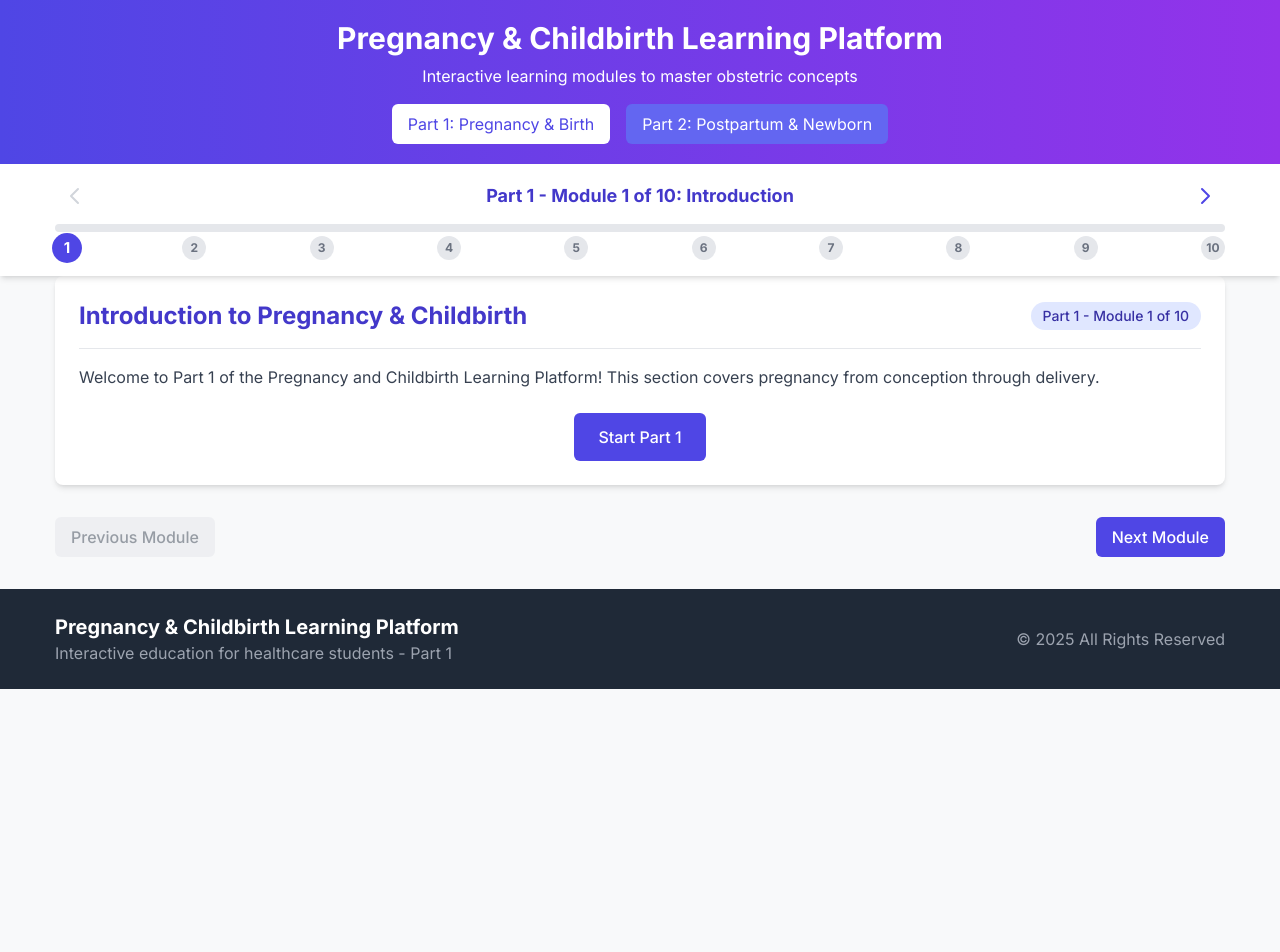
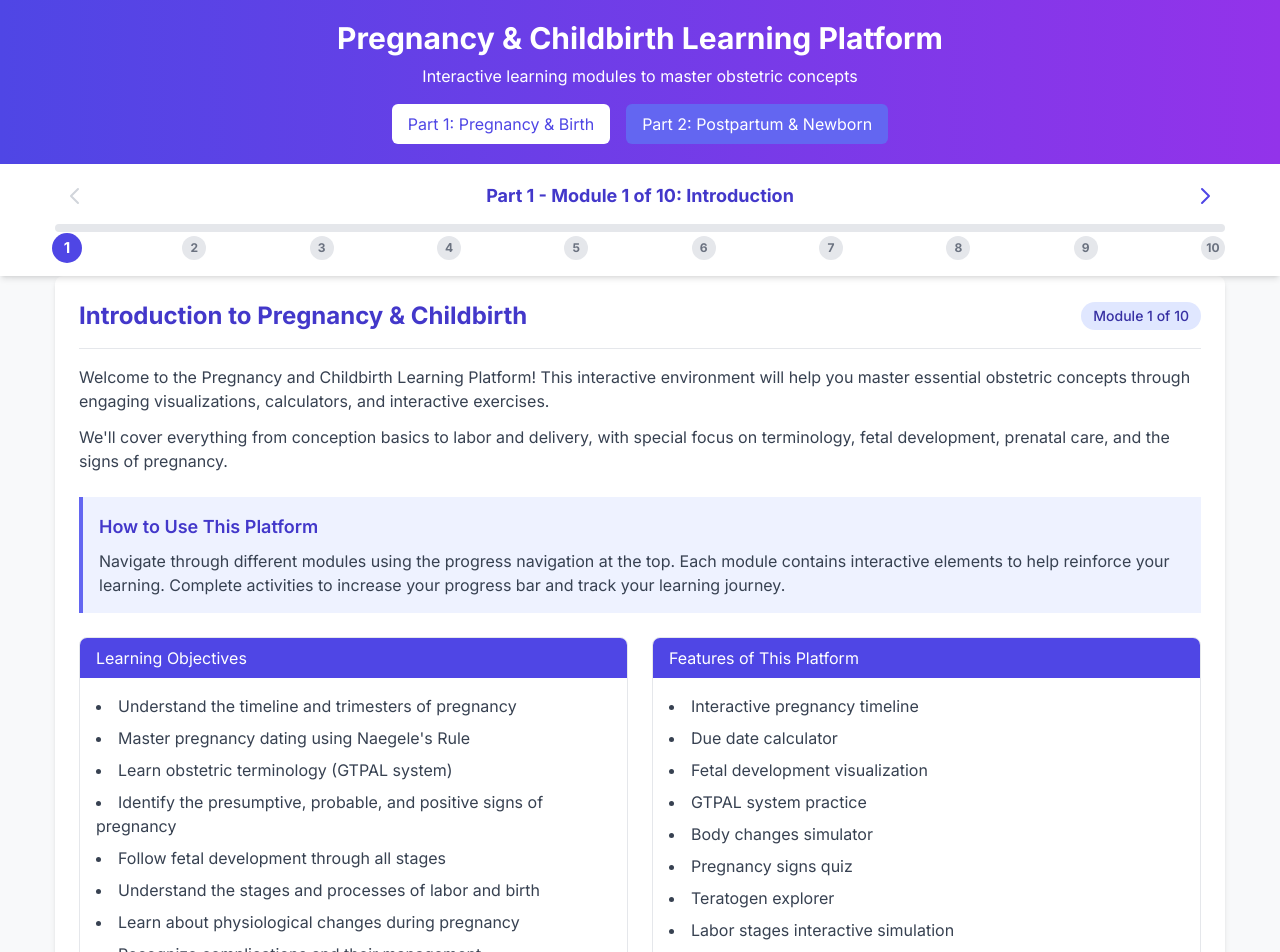
Before and after one commit to Mathewmoslow/pregnancylms_2, a React (Create React App) app: page / in a window 1280 px wide. Shown: the top 952 px of the page. Before the commit the page ends 800 px from the top, so only its background shows below. Built offline with nearby package versions, Linux system fonts and the light colour scheme; the HTML template or start-up script is replaced by a standard one.

Commit message:
Update Part 1 intro with complete content

```diff
--- a/src/App.js
+++ b/src/App.js
@@ -205,20 +205,74 @@ function App() {
                     Introduction to Pregnancy & Childbirth
                   </h2>
                   <span className="bg-indigo-100 text-indigo-800 px-3 py-1 rounded-full text-sm font-medium">
-                    Part 1 - Module 1 of {part1Modules.length}
+                    Module 1 of 10
                   </span>
                 </div>
+
                 <div className="mb-6">
                   <p className="text-gray-700 mb-3">
-                    Welcome to Part 1 of the Pregnancy and Childbirth Learning Platform! This section covers pregnancy from conception through delivery.
+                    Welcome to the Pregnancy and Childbirth Learning Platform! This interactive environment will help you master essential obstetric concepts through engaging visualizations, calculators, and interactive exercises.
+                  </p>
+                  <p className="text-gray-700 mb-3">
+                    We'll cover everything from conception basics to labor and delivery, with special focus on terminology, fetal development, prenatal care, and the signs of pregnancy.
                   </p>
                 </div>
+
+                <div className="bg-indigo-50 border-l-4 border-indigo-500 p-4 mb-6">
+                  <h3 className="text-lg font-semibold text-indigo-700 mb-2">
+                    How to Use This Platform
+                  </h3>
+                  <p className="text-gray-700">
+                    Navigate through different modules using the progress navigation at the top. Each module contains interactive elements to help reinforce your learning. Complete activities to increase your progress bar and track your learning journey.
+                  </p>
+                </div>
+
+                <div className="grid grid-cols-1 sm:grid-cols-2 gap-4 sm:gap-6 mb-6">
+                  <div className="bg-white border rounded-lg overflow-hidden">
+                    <div className="bg-indigo-600 text-white px-4 py-2">
+                      Learning Objectives
+                    </div>
+                    <div className="p-4">
+                      <ul className="list-disc list-inside space-y-2 text-gray-700">
+                        <li>Understand the timeline and trimesters of pregnancy</li>
+                        <li>Master pregnancy dating using Naegele's Rule</li>
+                        <li>Learn obstetric terminology (GTPAL system)</li>
+                        <li>Identify the presumptive, probable, and positive signs of pregnancy</li>
+                        <li>Follow fetal development through all stages</li>
+                        <li>Understand the stages and processes of labor and birth</li>
+                        <li>Learn about physiological changes during pregnancy</li>
+                        <li>Recognize complications and their management</li>
+                      </ul>
+                    </div>
+                  </div>
+
+                  <div className="bg-white border rounded-lg overflow-hidden">
+                    <div className="bg-indigo-600 text-white px-4 py-2">
+                      Features of This Platform
+                    </div>
+                    <div className="p-4">
+                      <ul className="list-disc list-inside space-y-2 text-gray-700">
+                        <li>Interactive pregnancy timeline</li>
+                        <li>Due date calculator</li>
+                        <li>Fetal development visualization</li>
+                        <li>GTPAL system practice</li>
+                        <li>Body changes simulator</li>
+                        <li>Pregnancy signs quiz</li>
+                        <li>Teratogen explorer</li>
+                        <li>Labor stages interactive simulation</li>
+                        <li>Knowledge check quizzes</li>
+                        <li>Comprehensive final exam</li>
+                      </ul>
+                    </div>
+                  </div>
+                </div>
+
                 <div className="flex justify-center">
                   <button
                     onClick={() => navigateToModule("womenshealth")}
-                    className="px-6 py-3 bg-indigo-600 text-white rounded-md font-medium hover:bg-indigo-700"
+                    className="px-6 py-3 bg-indigo-600 text-white rounded-md font-medium hover:bg-indigo-700 focus:outline-none focus:ring-2 focus:ring-indigo-500 transition-colors"
                   >
-                    Start Part 1
+                    Start Learning
                   </button>
                 </div>
               </div>
```
